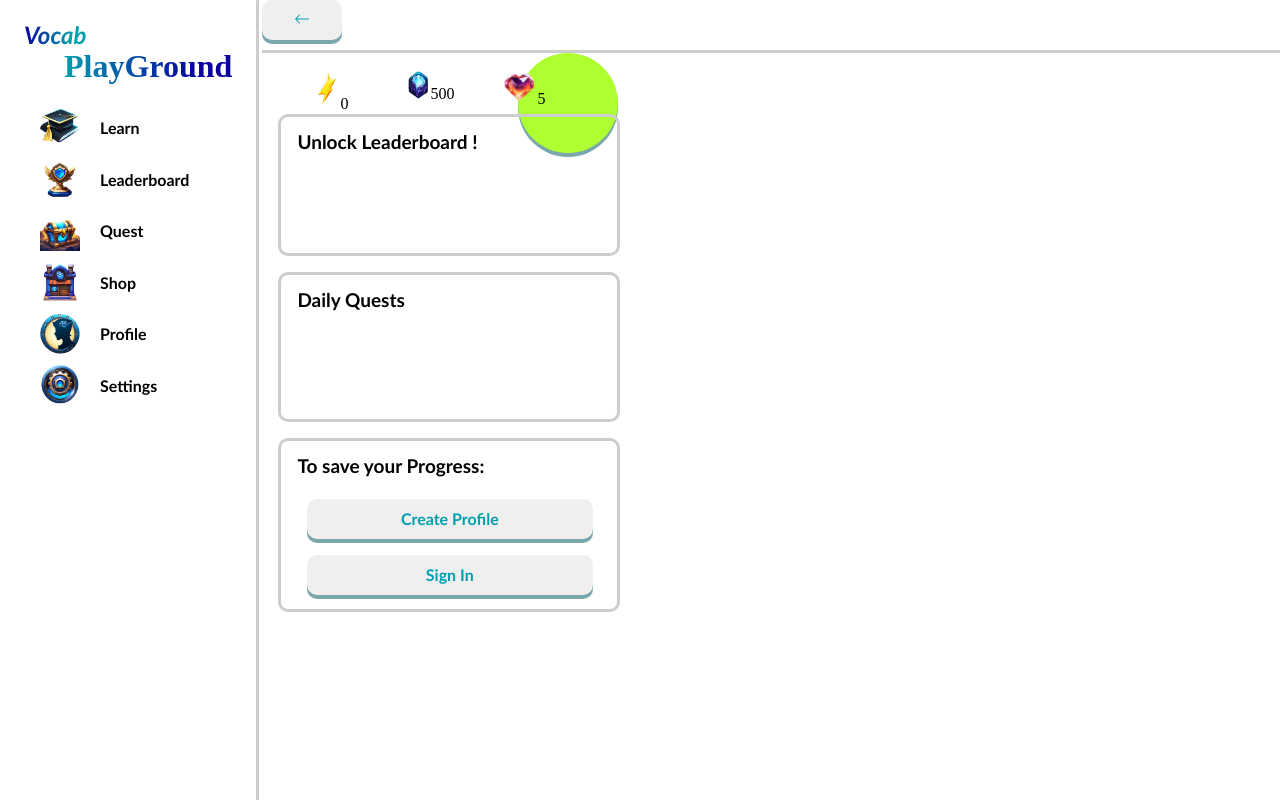
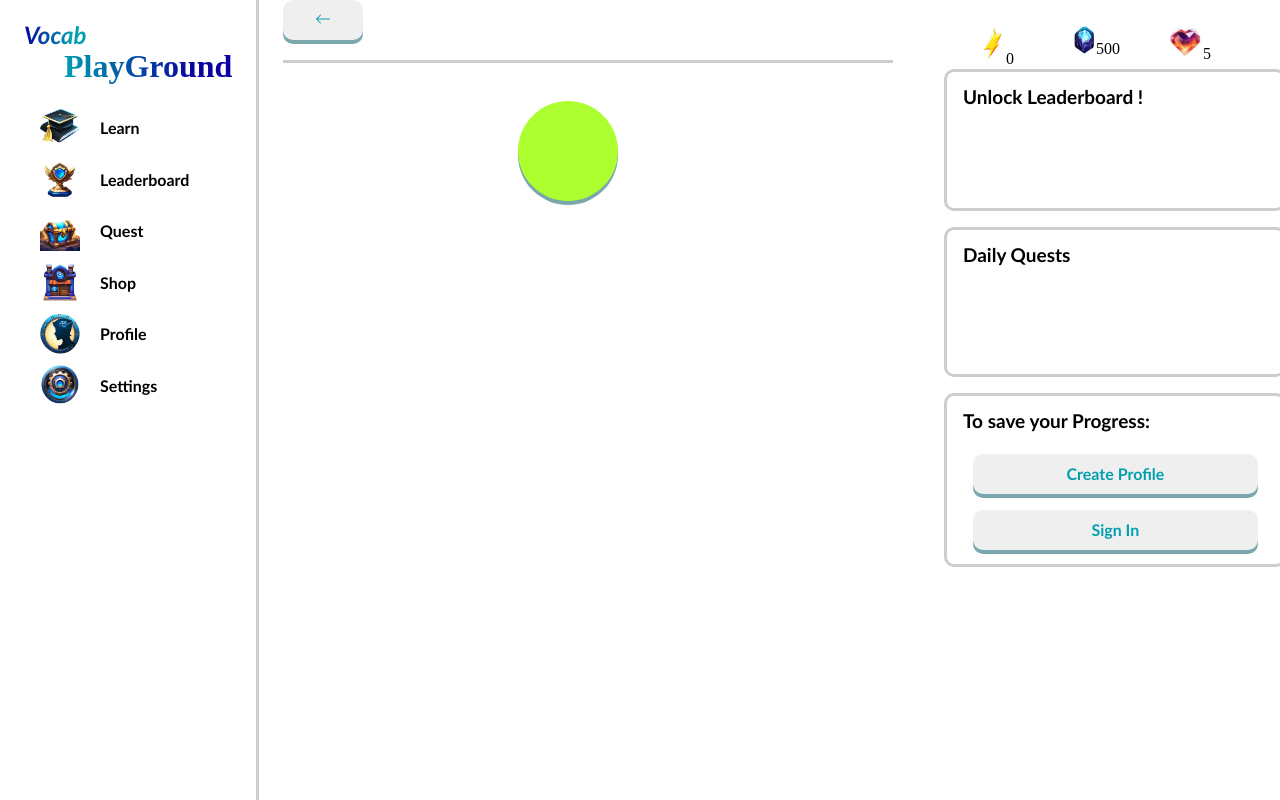
Before and after one commit to grvtmonga/GREWordWiz, a React (Create React App) app: page /learn in a window 1280 px wide. Built offline with nearby package versions, Linux system fonts and the light colour scheme.

Commit message:
RSidebarUpdated

```diff
--- a/src/screens/Learn/Learn.css
+++ b/src/screens/Learn/Learn.css
@@ -8,6 +8,7 @@
     flex-direction: row; */
     /* justify-content: space-between; */
     /* width: 80%; */
+    margin-top: 3%;
     margin-left: 20%;
     position: absolute;
     background-color: greenyellow;
@@ -19,7 +20,14 @@
 }
 
 .learn-header{
-    height:50px;
-    width:100%;
+    height:60px;
+    margin-left: 2%;
+    width:60%;
     border-bottom: rgb(205, 205, 205) solid;
 }
+
+.rsb-learn{
+    position: absolute;
+    top:1%;
+    margin-left:52%;
+}
```
